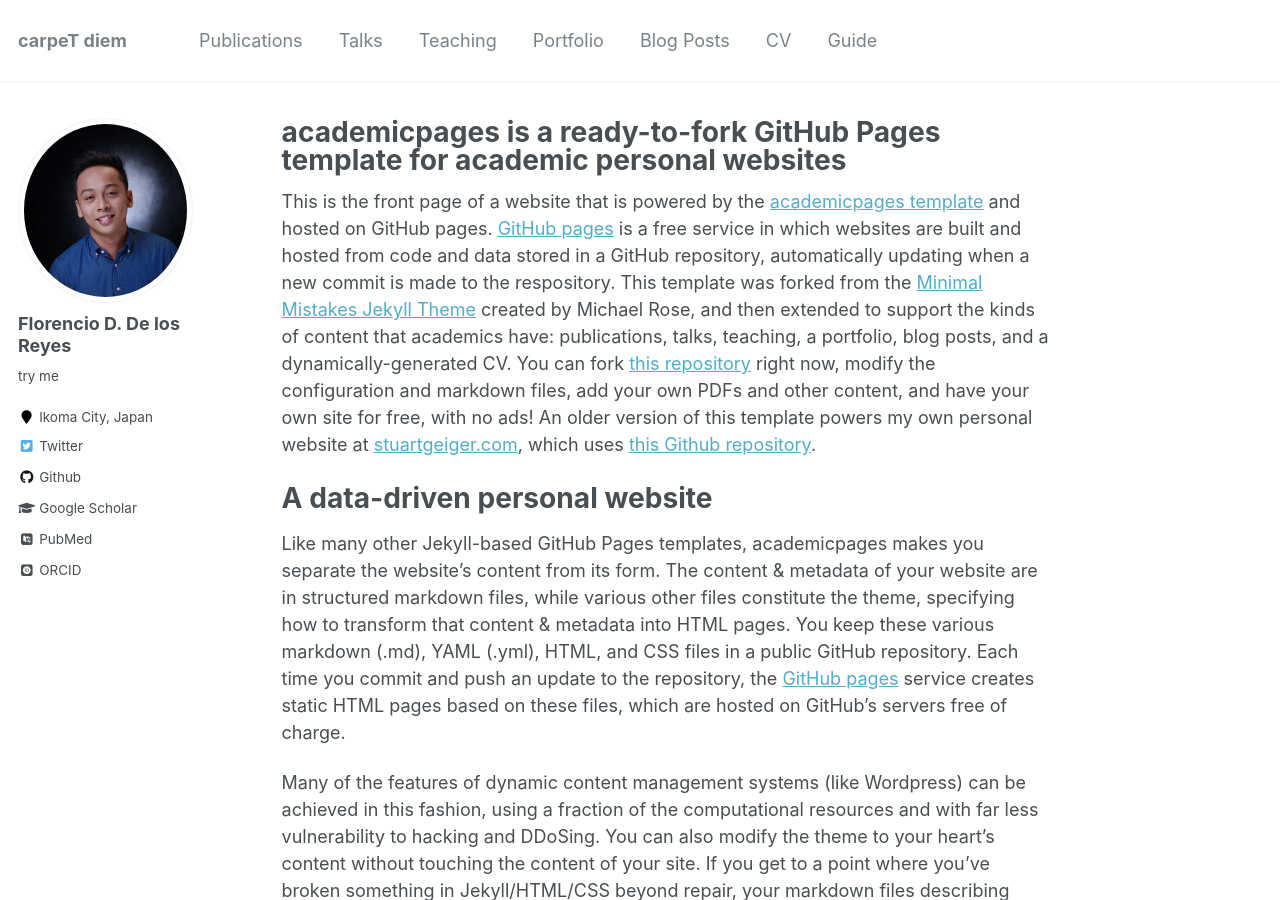
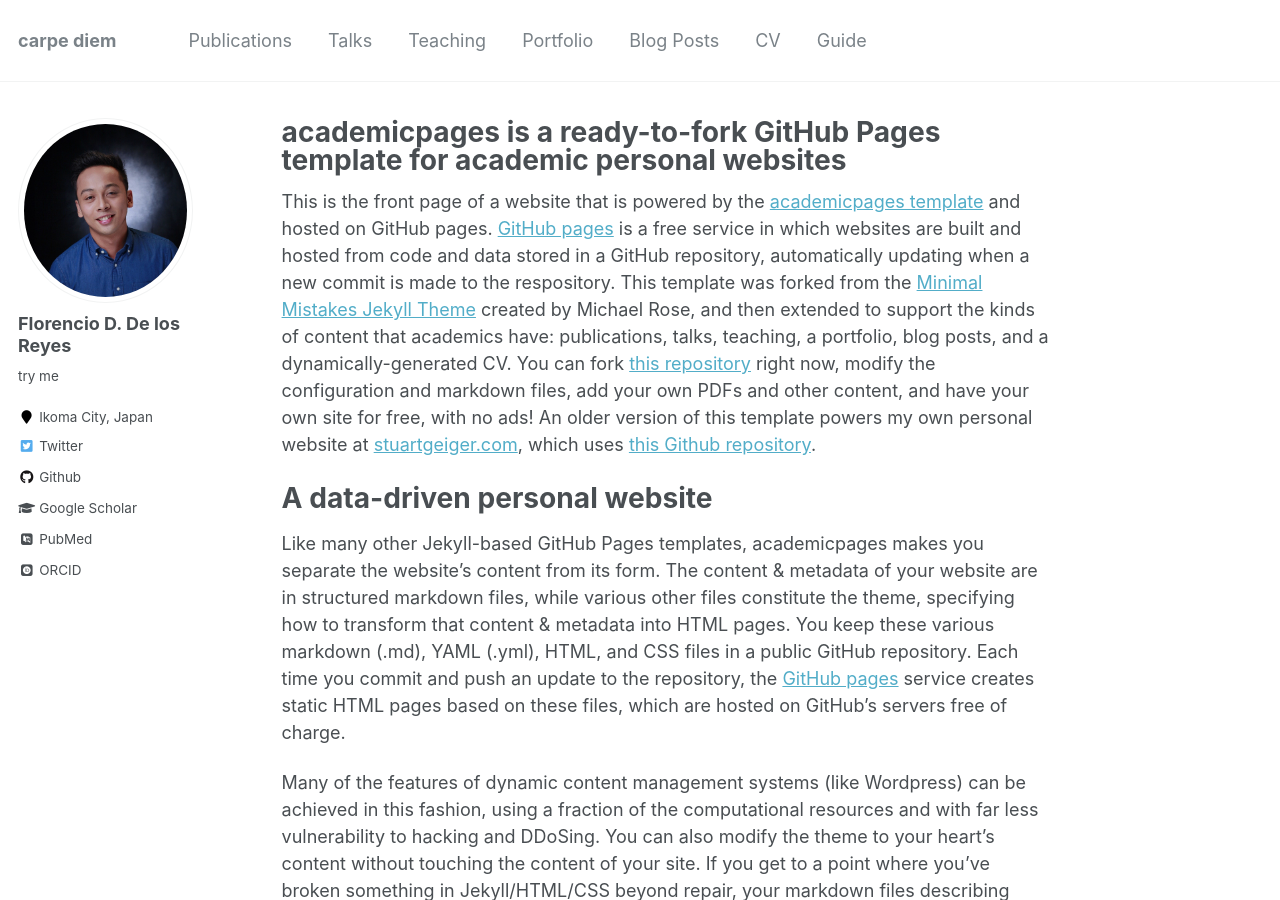
Before and after one commit to fddelosreyes/fddelosreyes.github.io, a Jekyll site: the page built from _pages/about.md, in a window 1280 px wide and 900 px high. Built offline with Jekyll 4.4.1, drawn with Linux system fonts in a browser that asks for light colours; some web fonts are replaced.

Commit message:
Update _config.yml

```diff
--- a/_config.yml
+++ b/_config.yml
@@ -7,7 +7,7 @@
 
 # Site Settings
 locale                   : "en-US"
-title                    : "<center>carpeT diem</center>"
+title                    : "<center>carpe diem</center>"
 title_separator          : "-"
 name                     : &name "Florencio De los Reyes"
 description              : &description "personal description"
```
